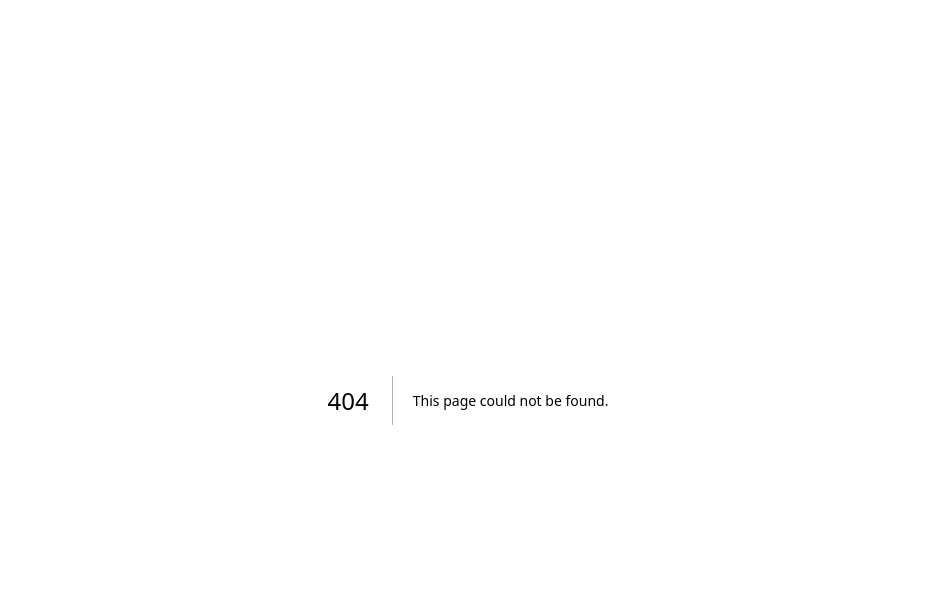
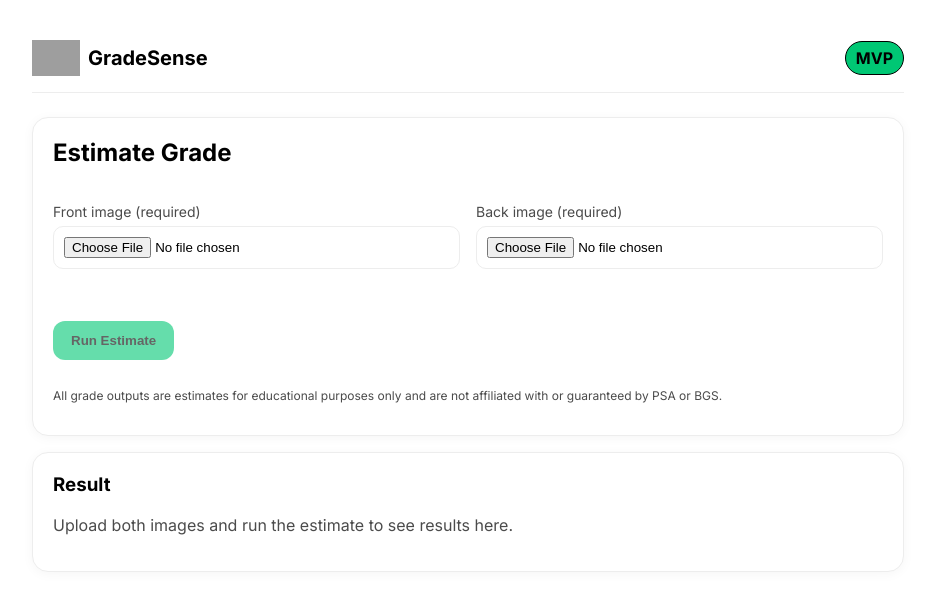
Before and after one commit to gradesenseai/gradesense_frontend, a Next.js app in the folder frontend/: page /estimate in a window 1280 px wide. Before the commit this address had no page. Shown: the top 610 px of the page, without its empty margins (172-1107 px from the left). Built offline with nearby package versions, Linux system fonts and the light colour scheme; no server answers; grey boxes are pictures that could not be loaded.

Commit message:
Create estimate.js

```diff
--- /dev/null
+++ b/frontend/pages/estimate.js
@@ -0,0 +1,130 @@
+import { useEffect, useMemo, useState } from 'react';
+
+const API_BASE = process.env.NEXT_PUBLIC_API_BASE || 'https://gradesense.up.railway.app';
+
+export default function EstimatePage() {
+  const [frontFile, setFrontFile] = useState(null);
+  const [backFile, setBackFile] = useState(null);
+  const [frontUrl, setFrontUrl] = useState(null);
+  const [backUrl, setBackUrl] = useState(null);
+  const [submitting, setSubmitting] = useState(false);
+  const [result, setResult] = useState(null);
+  const [error, setError] = useState(null);
+
+  const disabled = useMemo(() => !frontFile || !backFile || submitting, [frontFile, backFile, submitting]);
+
+  useEffect(() => {
+    if (frontFile) setFrontUrl(URL.createObjectURL(frontFile));
+    else setFrontUrl(null);
+  }, [frontFile]);
+
+  useEffect(() => {
+    if (backFile) setBackUrl(URL.createObjectURL(backFile));
+    else setBackUrl(null);
+  }, [backFile]);
+
+  async function onSubmit(e) {
+    e.preventDefault();
+    setSubmitting(true);
+    setError(null);
+    setResult(null);
+
+    try {
+      const fd = new FormData();
+      fd.append('front', frontFile);
+      fd.append('back', backFile);
+      // Optional: include metadata
+      // fd.append('card_meta', JSON.stringify({ year: '2022', set: 'Donruss', player: 'Joe Burrow' }));
+
+      const res = await fetch(`${API_BASE}/api/estimate`, {
+        method: 'POST',
+        body: fd
+      });
+
+      if (!res.ok) {
+        const text = await res.text();
+        throw new Error(`API error ${res.status}: ${text}`);
+      }
+      const data = await res.json();
+      setResult(data);
+    } catch (err) {
+      setError(err.message || 'Unknown error');
+    } finally {
+      setSubmitting(false);
+    }
+  }
+
+  return (
+    <main className="container">
+      <header className="header">
+        <a href="/" aria-label="Back to home" style={{display:'inline-flex', alignItems:'center', gap:8}}>
+          <img src="/logo.png" alt="GradeSense" className="logo" />
+          <div className="brand">GradeSense</div>
+        </a>
+        <span style={{marginLeft:'auto'}} className="badge">MVP</span>
+      </header>
+
+      <section className="grid" style={{marginTop:24}}>
+        <form className="card grid" onSubmit={onSubmit}>
+          <h2 style={{marginTop:0}}>Estimate Grade</h2>
+
+          <div className="row">
+            <div>
+              <div className="label">Front image (required)</div>
+              <input
+                type="file"
+                accept="image/png,image/jpeg,image/webp"
+                className="input"
+                onChange={(e)=>setFrontFile(e.target.files?.[0] || null)}
+                required
+              />
+            </div>
+            <div>
+              <div className="label">Back image (required)</div>
+              <input
+                type="file"
+                accept="image/png,image/jpeg,image/webp"
+                className="input"
+                onChange={(e)=>setBackFile(e.target.files?.[0] || null)}
+                required
+              />
+            </div>
+          </div>
+
+          <div className="preview" style={{marginTop:8}}>
+            {frontUrl && <div><div className="label">Front preview</div><img src={frontUrl} alt="Front preview" /></div>}
+            {backUrl && <div><div className="label">Back preview</div><img src={backUrl} alt="Back preview" /></div>}
+          </div>
+
+          <div style={{display:'flex', gap:12, alignItems:'center', marginTop:12}}>
+            <button className="btn" disabled={disabled} type="submit">
+              {submitting ? 'Analyzing…' : 'Run Estimate'}
+            </button>
+            {error && <span style={{color:'#B00020', fontWeight:600}}>Error: {error}</span>}
+          </div>
+
+          <p className="disclaimer">
+            All grade outputs are estimates for educational purposes only and are not affiliated with or guaranteed by PSA or BGS.
+          </p>
+        </form>
+
+        <div className="card">
+          <h3 style={{marginTop:0}}>Result</h3>
+          {!result && <p style={{color:'#4B4B4B'}}>Upload both images and run the estimate to see results here.</p>}
+          {result && (
+            <div className="grid">
+              <div className="kv"><div>Request ID</div><div>{result.request_id}</div></div>
+              <div className="kv"><div>Estimated Grade</div><div style={{fontWeight:700, fontSize:24}}>{result.estimated_grade?.toFixed?.(1) ?? result.estimated_grade}</div></div>
+              <div className="kv"><div>Centering</div><div>{result.subgrades?.centering}</div></div>
+              <div className="kv"><div>Corners</div><div>{result.subgrades?.corners}</div></div>
+              <div className="kv"><div>Edges</div><div>{result.subgrades?.edges}</div></div>
+              <div className="kv"><div>Surface</div><div>{result.subgrades?.surface}</div></div>
+              {result.notes && <div className="kv"><div>Notes</div><div>{result.notes}</div></div>}
+              <p className="disclaimer">{result.disclaimer}</p>
+            </div>
+          )}
+        </div>
+      </section>
+    </main>
+  );
+}
```
